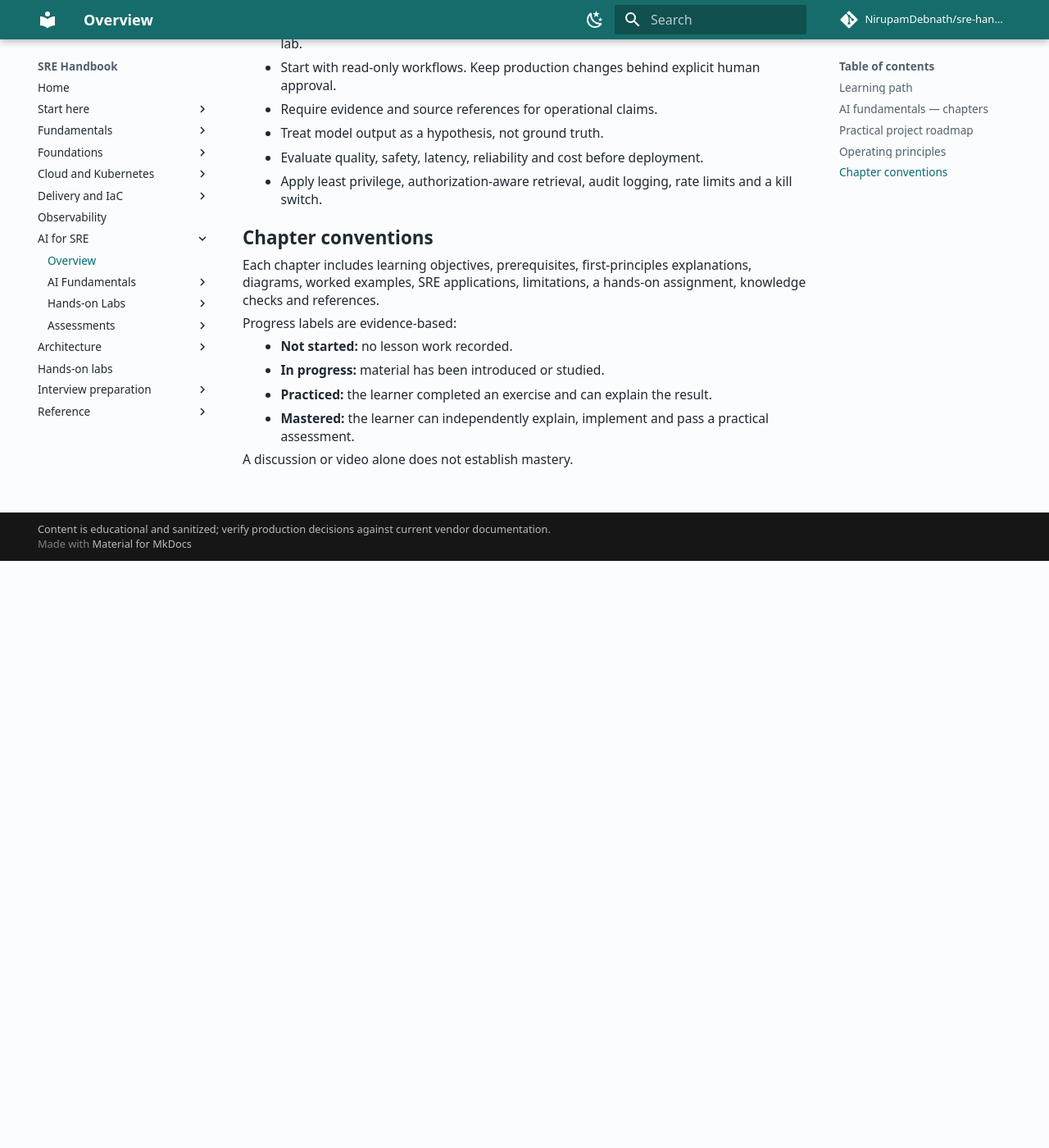
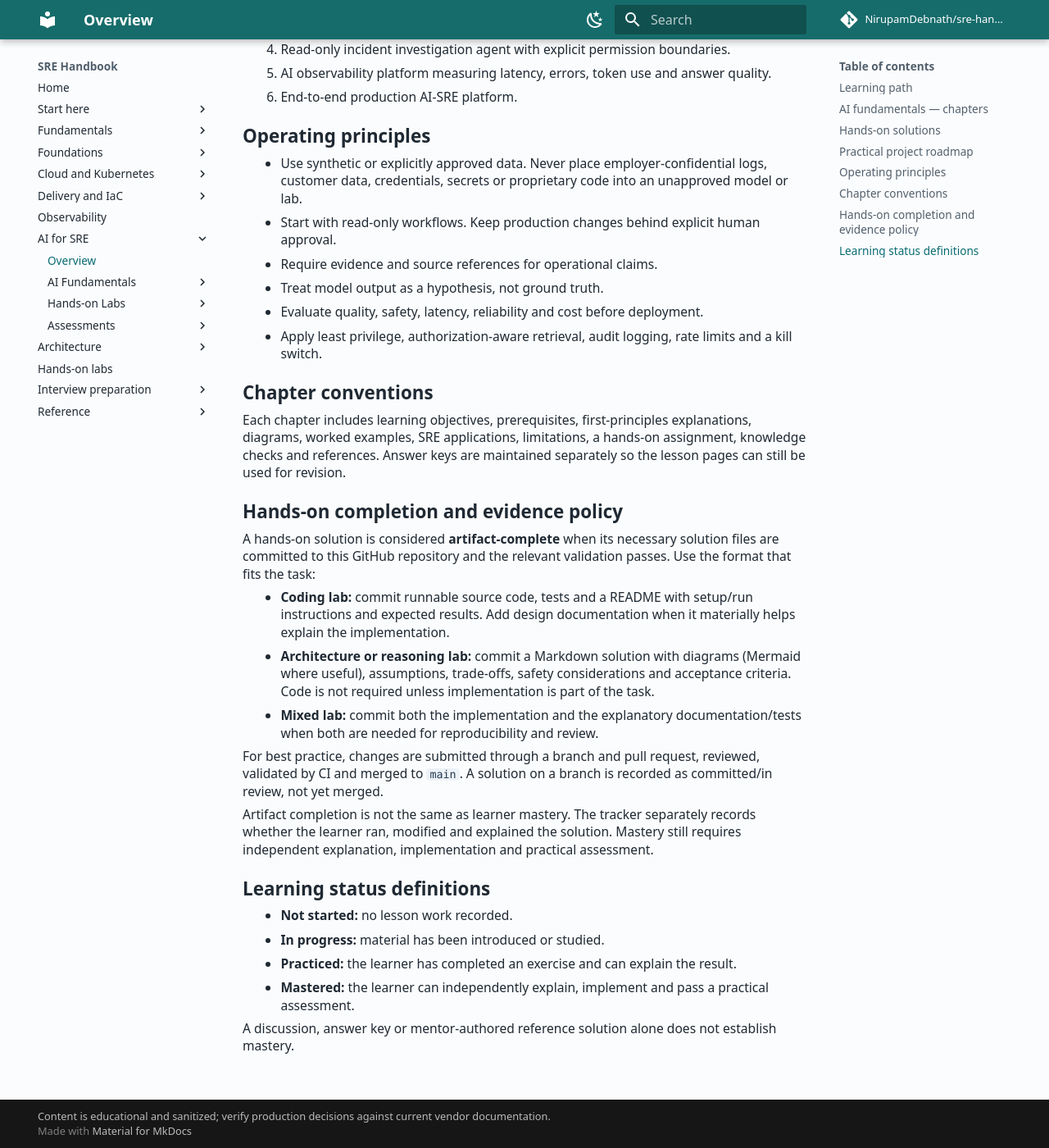
Before and after one commit to NirupamDebnath/sre-handbook, an MkDocs documentation site: the page built from docs/ai-for-sre/index.md, in a window 1280 px wide and 1400 px high, scrolled down 1210 px. Shown: the whole window at 82% size. Built offline with MkDocs 1.6.1 and Material for MkDocs 9.7.7, drawn with Linux system fonts in a browser that asks for light colours; comment, search, counter and statistics services are not loaded; before the commit the page ends 1894 px from its top, so only the background shows below that; some of the changed text lies outside the part shown.

Commit message:
Link AI SRE answer keys and committed lab solutions

```diff
--- a/docs/ai-for-sre/index.md
+++ b/docs/ai-for-sre/index.md
@@ -24,6 +24,14 @@ The objective is not to replace engineering judgement with an autonomous root-ca
 4. Tokens and tokenization — planned
 5. Embeddings — planned
 
+[Open the Lesson 1–3 knowledge-check answer keys](assessments/answer-keys.md).
+
+## Hands-on solutions
+
+- [AI incident assistant design](labs/incident-assistant-design.md) — reference architecture, evidence inputs, output contract, safety boundaries and acceptance criteria.
+- [Single-neuron Python lab](labs/single-neuron.md) — runnable implementation, unit tests and instructions.
+- [Transformer flow design](labs/transformer-flow.md) — documented decoder-only generation flow.
+
 ## Practical project roadmap
 
 Build progressively with synthetic data and a personal lab:
@@ -46,13 +54,25 @@ Build progressively with synthetic data and a personal lab:
 
 ## Chapter conventions
 
-Each chapter includes learning objectives, prerequisites, first-principles explanations, diagrams, worked examples, SRE applications, limitations, a hands-on assignment, knowledge checks and references.
+Each chapter includes learning objectives, prerequisites, first-principles explanations, diagrams, worked examples, SRE applications, limitations, a hands-on assignment, knowledge checks and references. Answer keys are maintained separately so the lesson pages can still be used for revision.
 
-Progress labels are evidence-based:
+## Hands-on completion and evidence policy
+
+A hands-on solution is considered **artifact-complete** when its necessary solution files are committed to this GitHub repository and the relevant validation passes. Use the format that fits the task:
+
+- **Coding lab:** commit runnable source code, tests and a README with setup/run instructions and expected results. Add design documentation when it materially helps explain the implementation.
+- **Architecture or reasoning lab:** commit a Markdown solution with diagrams (Mermaid where useful), assumptions, trade-offs, safety considerations and acceptance criteria. Code is not required unless implementation is part of the task.
+- **Mixed lab:** commit both the implementation and the explanatory documentation/tests when both are needed for reproducibility and review.
+
+For best practice, changes are submitted through a branch and pull request, reviewed, validated by CI and merged to `main`. A solution on a branch is recorded as committed/in review, not yet merged.
+
+Artifact completion is not the same as learner mastery. The tracker separately records whether the learner ran, modified and explained the solution. Mastery still requires independent explanation, implementation and practical assessment.
+
+## Learning status definitions
 
 - **Not started:** no lesson work recorded.
 - **In progress:** material has been introduced or studied.
-- **Practiced:** the learner completed an exercise and can explain the result.
+- **Practiced:** the learner has completed an exercise and can explain the result.
 - **Mastered:** the learner can independently explain, implement and pass a practical assessment.
 
-A discussion or video alone does not establish mastery.
+A discussion, answer key or mentor-authored reference solution alone does not establish mastery.
```
